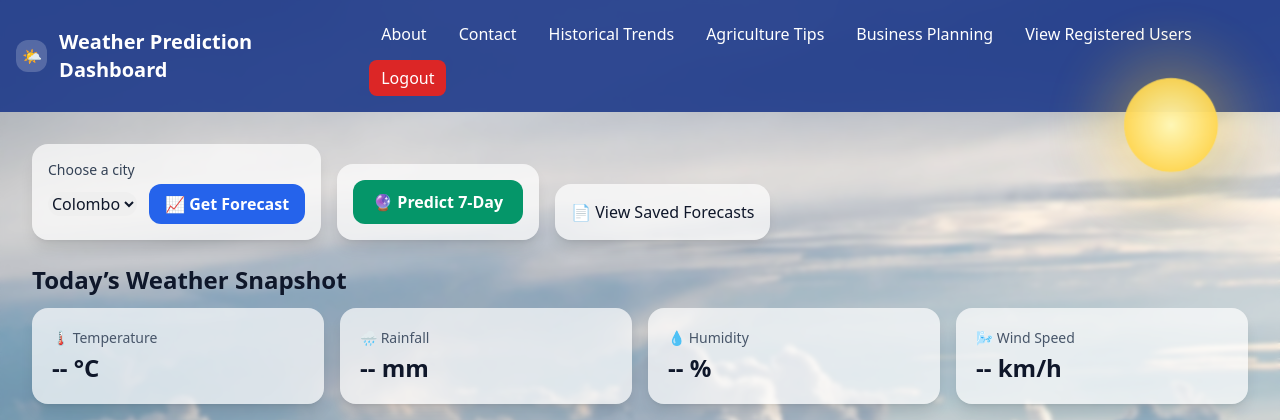
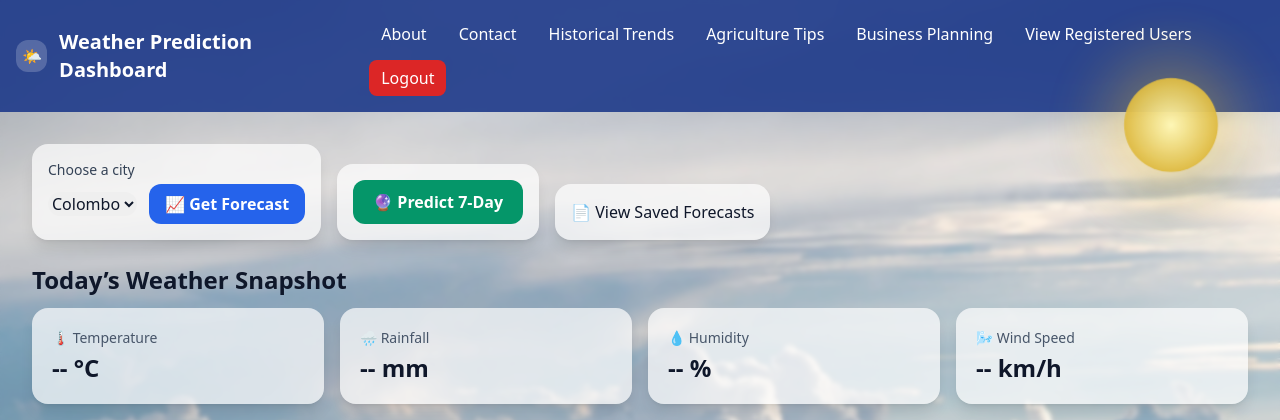
Before and after one commit to nemasha200/Weather_Forecasting_-ML-, a Flask app: page /user_dashboard in a window 1280 px wide. Shown: the top 420 px of the page. Run offline with Flask 3, Linux system fonts and the light colour scheme; a user stored in the database is signed in; data that the repository does not hold is empty; some libraries are stand-ins or nearby versions.

Commit message:
color change

```diff
--- a/templates/user_dashboard.html
+++ b/templates/user_dashboard.html
@@ -22,7 +22,7 @@
     /* fun but light animations */
     .sun {
       position: fixed; right: 5%; top: 80px; width: 90px; height: 90px; border-radius: 50%;
-      background: radial-gradient(circle, #fff8b5, #ffca28);
+      background: radial-gradient(circle, #fff8b5, #d2a211);
       box-shadow: 0 0 60px 20px rgba(255,202,40,.35);
       animation: pulseSun 5s ease-in-out infinite;
       pointer-events: none; z-index: 0;
```
